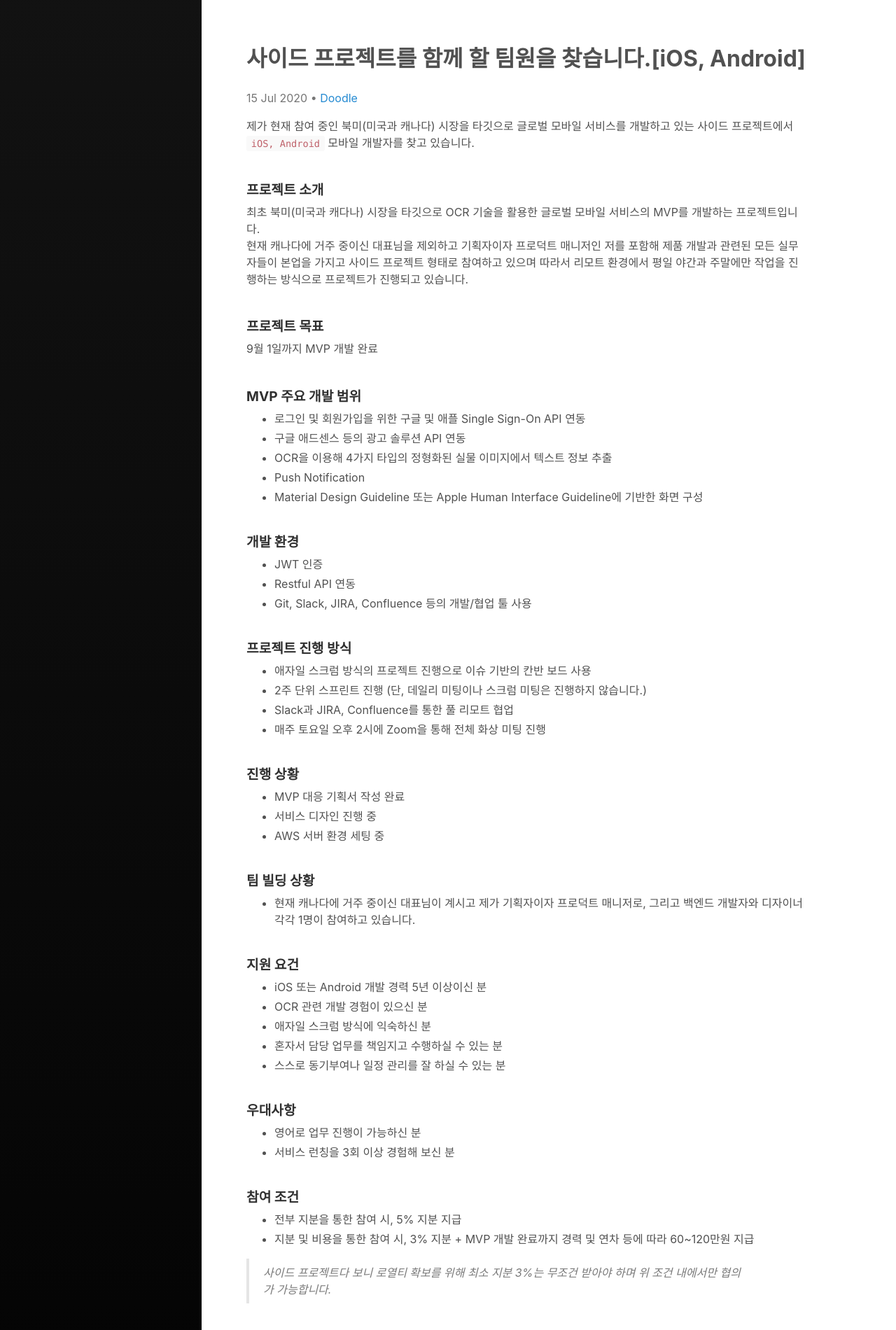
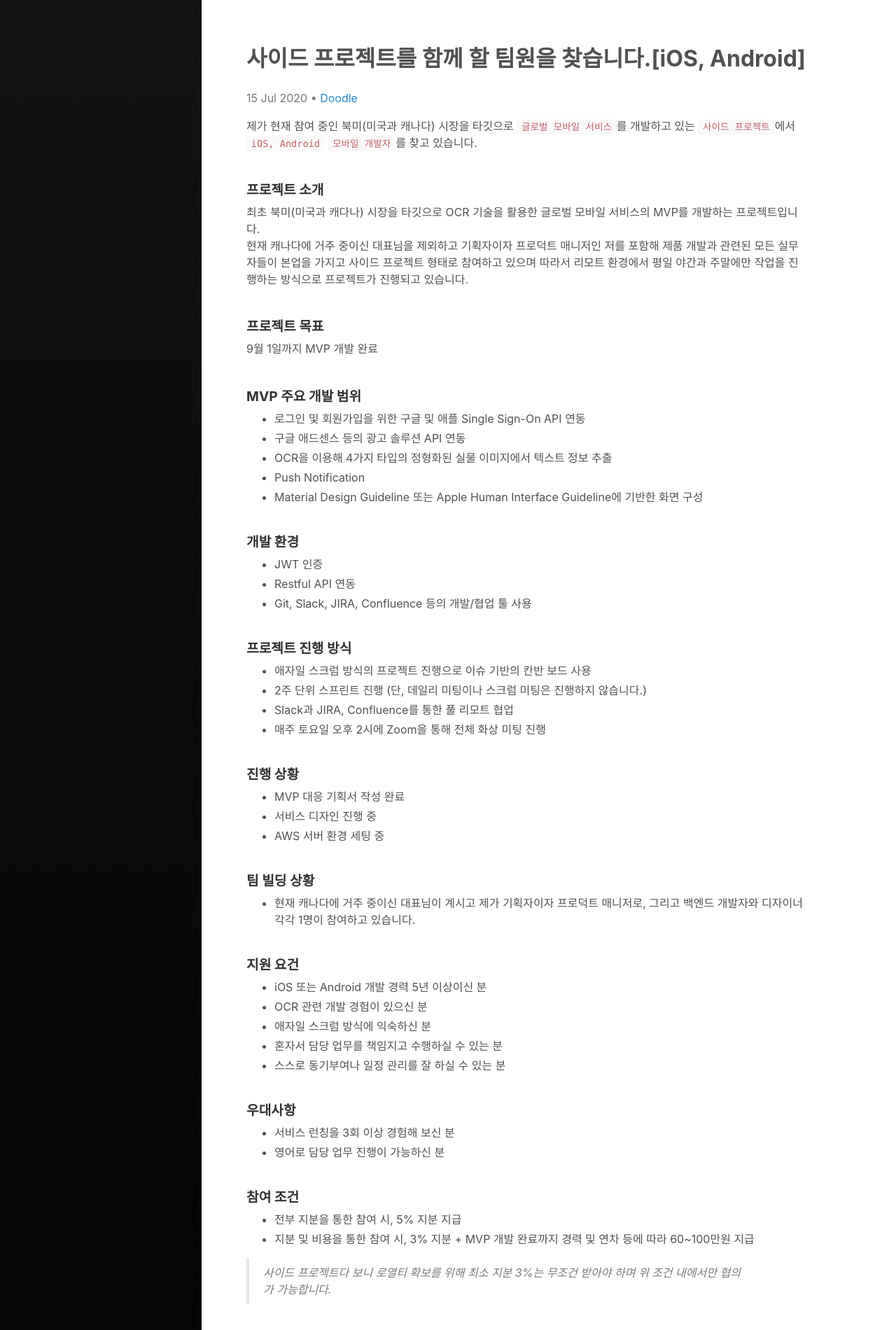
Before and after one commit to germweapon/germweapon.github.io, a Jekyll site: the page built from _posts/2020-07-15-사이드 프로젝트 팀원을 찾습니다.[iOS, Android].md, in a window 1280 px wide. Shown: the top 1900 px of the page at 70% size. Built offline with Jekyll 4.4.1, drawn with Linux system fonts in a browser that asks for light colours; comment, search, counter and statistics services are not loaded; some of the changed text lies outside the part shown.

Commit message:
일부 문구 수정

```diff
--- a/_posts/2020-07-15-사이드 프로젝트 팀원을 찾습니다.[iOS, Android].md
+++ b/_posts/2020-07-15-사이드 프로젝트 팀원을 찾습니다.[iOS, Android].md
@@ -23,7 +23,7 @@ priority : 1.0
 ---
 
 
-제가 현재 참여 중인 북미(미국과 캐나다) 시장을 타깃으로 글로벌 모바일 서비스를 개발하고 있는 사이드 프로젝트에서 `iOS, Android` 모바일 개발자를 찾고 있습니다.<br><br>
+제가 현재 참여 중인 북미(미국과 캐나다) 시장을 타깃으로 `글로벌 모바일 서비스`를 개발하고 있는 `사이드 프로젝트`에서 `iOS, Android` `모바일 개발자`를 찾고 있습니다.<br><br>
 
 #### **프로젝트 소개**<br>
 최초 북미(미국과 캐다나) 시장을 타깃으로 OCR 기술을 활용한 글로벌 모바일 서비스의 MVP를 개발하는 프로젝트입니다.<br> 현재 캐나다에 거주 중이신 대표님을 제외하고 기획자이자 프로덕트 매니저인 저를 포함해 제품 개발과 관련된 모든 실무자들이 본업을 가지고 사이드 프로젝트 형태로 참여하고 있으며 따라서 리모트 환경에서 평일 야간과 주말에만 작업을 진행하는 방식으로 프로젝트가 진행되고 있습니다.<br><br>
@@ -65,16 +65,19 @@ priority : 1.0
 - 스스로 동기부여나 일정 관리를 잘 하실 수 있는 분<br><br>
 
 #### **우대사항**<br>
-- 영어로 업무 진행이 가능하신 분
-- 서비스 런칭을 3회 이상 경험해 보신 분<br><br>
+- 서비스 런칭을 3회 이상 경험해 보신 분
+- 영어로 담당 업무 진행이 가능하신 분<br><br>
 
 #### **참여 조건**<br>
 - 전부 지분을 통한 참여 시, 5% 지분 지급
-- 지분 및 비용을 통한 참여 시, 3% 지분 + MVP 개발 완료까지 경력 및 연차 등에 따라 60~120만원 지급
+- 지분 및 비용을 통한 참여 시, 3% 지분 + MVP 개발 완료까지 경력 및 연차 등에 따라 60~100만원 지급
 
 >*사이드 프로젝트다 보니 로열티 확보를 위해 최소 지분 3%는 무조건 받아야 하며 위 조건 내에서만 협의가 가능합니다.*
 
 <br>
-그럼 상기 내용을 확인하시고 관심이 있으신 iOS, Android 모바일 개발자분은 ysk08900@gmail.com으로 문의해주시기 바랍니다. 구인이 완료되면 해당 글에 안내 또는 삭제하도록 하겠습니다.<br><br>
+그럼 상기 내용을 확인하시고 관심이 있으신 iOS, Android 모바일 개발자분은 `ysk08900@gmail.com`으로 문의해주시기 바랍니다. 구인이 완료되면 해당 글에 안내 또는 삭제하도록 하겠습니다.<br>
 
 >*참여 의사가 있으신 분은 참여 의사와 함께 `GitHub 프로필 URL`을 꼭 전달해주시기 바랍니다.*
+
+<br>
+<br>
```
